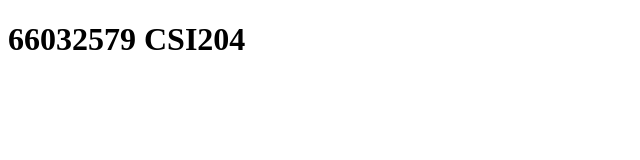
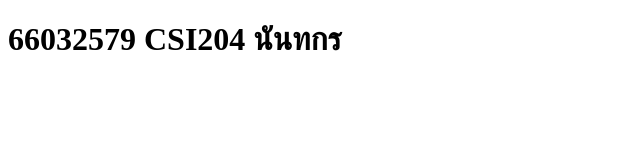
Before and after one commit to Mew-spu/CSI204SKILL66032579, a plain HTML site: page work1github/index.html in a window 1280 px wide. Shown: the whole page, without its empty margins (0-640 px from the left). Drawn offline with Linux system fonts and the light colour scheme.

Commit message:
edit commit

```diff
--- a/work1github/index.html
+++ b/work1github/index.html
@@ -6,6 +6,6 @@
     <title>Document</title>
 </head>
 <body>
-    <h1>66032579 CSI204</h1>
+    <h1>66032579 CSI204 นันทกร</h1>
 </body>
 </html>
```
